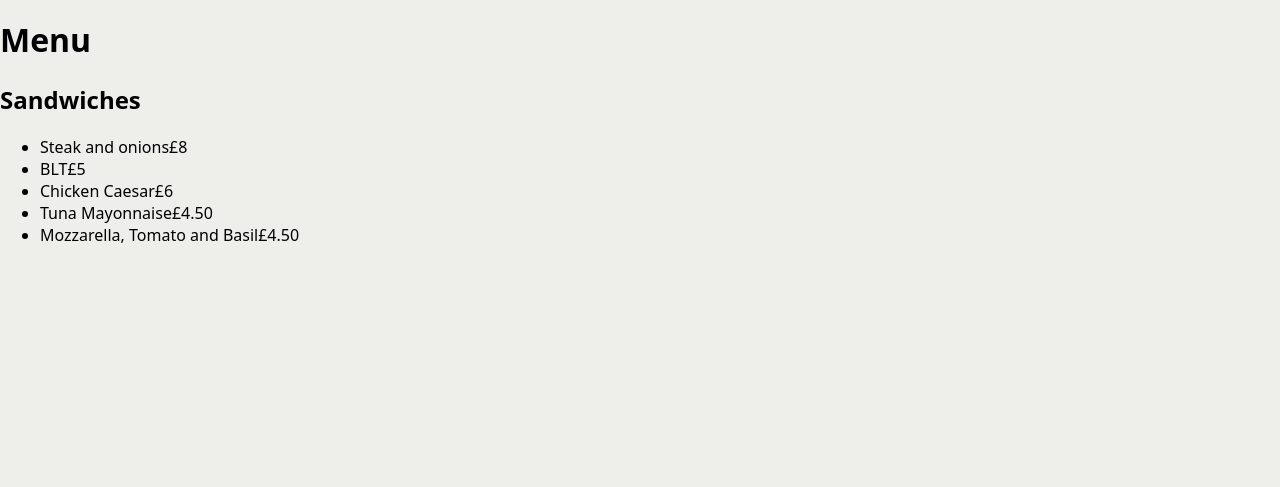
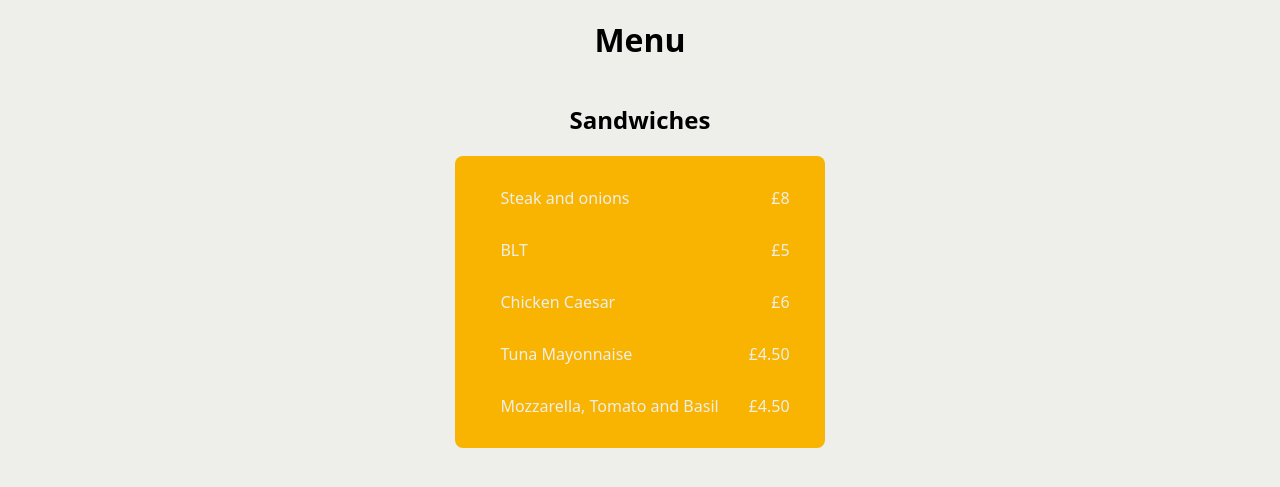
Before and after one commit to mtehalliday/Restaurant-page, a website built with webpack: page dist/index.html in a window 1280 px wide. Shown: the part 27-514 px from the top of the page. Built offline with nearby package versions, Linux system fonts and the light colour scheme; files whose address does not match are found by name.

Commit message:
space and style sandwich menu

```diff
--- a/src/menu.js
+++ b/src/menu.js
@@ -1,5 +1,7 @@
 const drawMenu = () => {
     const content = document.querySelector('div#content');
+    const menuHolder = document.createElement('div');
+    menuHolder.classList.add("menuholder");
 
     const title = document.createElement('h1')
     title.classList.add("title");
@@ -50,9 +52,11 @@ const drawMenu = () => {
 
     sandwich_div.appendChild(sandlist);
 
-    content.appendChild(title);
-    content.appendChild(sandwiches);
-    content.appendChild(sandwich_div);
+    menuHolder.appendChild(title);
+    menuHolder.appendChild(sandwiches);
+    menuHolder.appendChild(sandwich_div);
+
+    content.appendChild(menuHolder);
 
 }
 
--- a/src/styles.css
+++ b/src/styles.css
@@ -1,6 +1,7 @@
 :root {
     --bg-color: #eeefeb;
     --nav-color: #8e9189;
+    --menu-color: #f8b400;
     font-family: system-ui, -apple-system, BlinkMacSystemFont, 'Segoe UI', Roboto, Oxygen, Ubuntu, Cantarell, 'Open Sans', 'Helvetica Neue', sans-serif;
 }
 
@@ -62,3 +63,32 @@ header .tabs li img {
 .home p {
     padding: 10px 100px;
 }
+
+/* MENU PAGE */
+
+.menuholder {
+ display: flex;
+ flex-direction: column;
+ justify-content: center;
+ align-items: center;
+}
+
+.menuholder ul li {
+    list-style: none;
+    padding: 5px;
+    display: flex;
+    align-items: center;
+}
+
+.menuholder ul li span {
+    list-style: none;
+    padding: 10px 30px;
+    margin-left: auto;
+}
+
+.menuholder .sandwiches {
+    background-color: var(--menu-color);
+    color: var(--bg-color);
+    border-radius: 8px;
+
+}
```
Also changed, not shown: dist/main.js.
